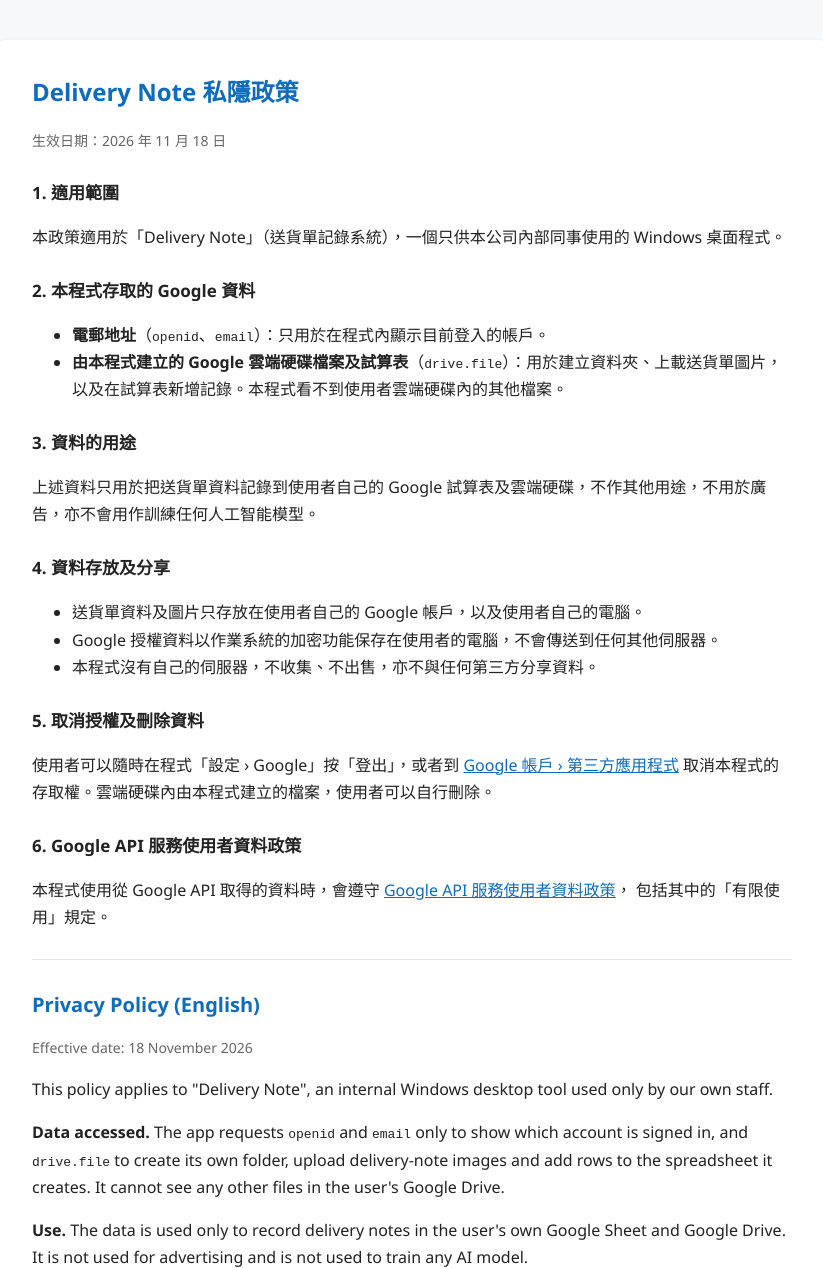
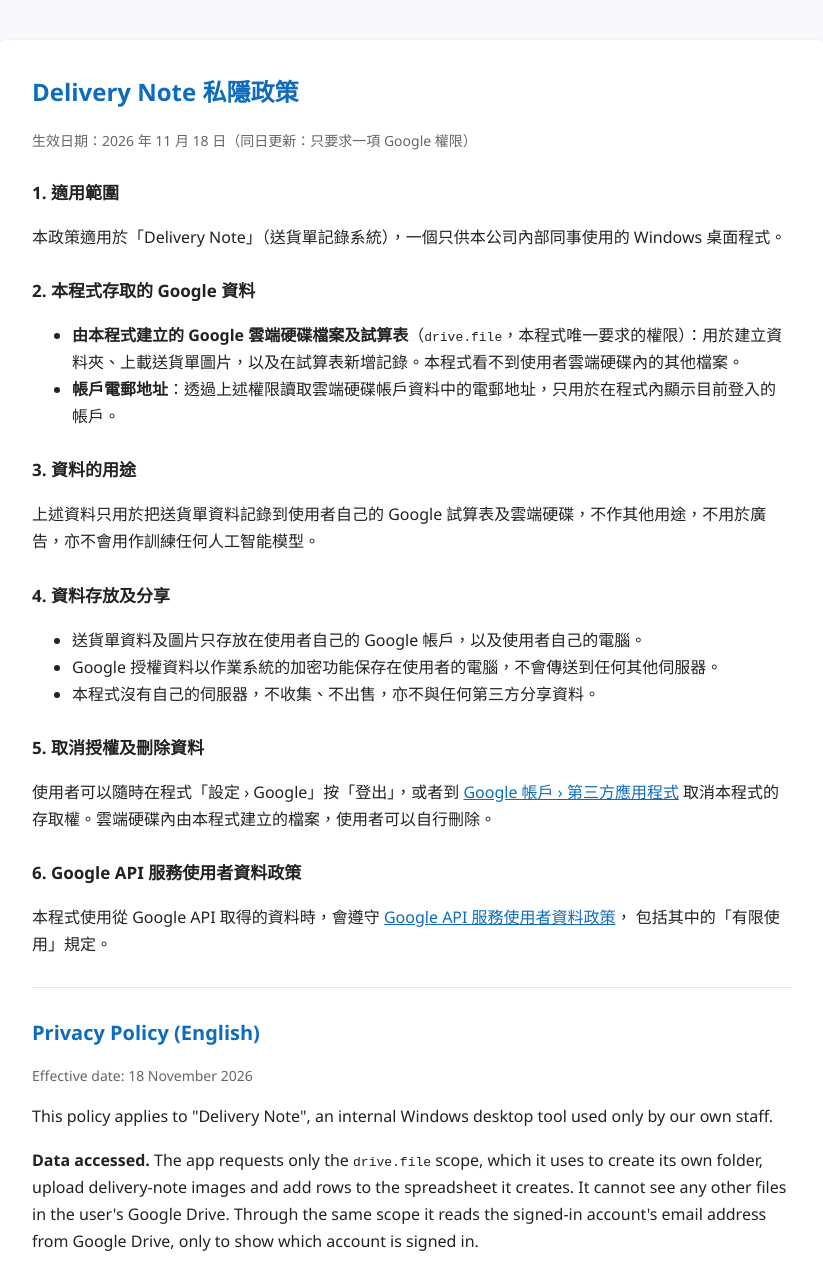
Before and after one commit to saka-saka/delivery-note, a plain HTML site: page privacy.html in a window 1280 px wide. Shown: the top 1268 px of the page, without its empty margins (228-1051 px from the left). Drawn offline with Linux system fonts and the light colour scheme.

Commit message:
Privacy policy: app now requests only the drive.file scope
Co-Authored-By: Claude Opus 5.5 <noreply@anthropic.com>

```diff
--- a/privacy.html
+++ b/privacy.html
@@ -22,15 +22,15 @@
 <body>
 <main>
   <h1>Delivery Note 私隱政策</h1>
-  <p class="muted">生效日期：2026 年 11 月 18 日</p>
+  <p class="muted">生效日期：2026 年 11 月 18 日（同日更新：只要求一項 Google 權限）</p>
 
   <h2>1. 適用範圍</h2>
   <p>本政策適用於「Delivery Note」（送貨單記錄系統），一個只供本公司內部同事使用的 Windows 桌面程式。</p>
 
   <h2>2. 本程式存取的 Google 資料</h2>
   <ul>
-    <li><b>電郵地址</b>（<code>openid</code>、<code>email</code>）：只用於在程式內顯示目前登入的帳戶。</li>
-    <li><b>由本程式建立的 Google 雲端硬碟檔案及試算表</b>（<code>drive.file</code>）：用於建立資料夾、上載送貨單圖片，以及在試算表新增記錄。本程式看不到使用者雲端硬碟內的其他檔案。</li>
+    <li><b>由本程式建立的 Google 雲端硬碟檔案及試算表</b>（<code>drive.file</code>，本程式唯一要求的權限）：用於建立資料夾、上載送貨單圖片，以及在試算表新增記錄。本程式看不到使用者雲端硬碟內的其他檔案。</li>
+    <li><b>帳戶電郵地址</b>：透過上述權限讀取雲端硬碟帳戶資料中的電郵地址，只用於在程式內顯示目前登入的帳戶。</li>
   </ul>
 
   <h2>3. 資料的用途</h2>
@@ -62,7 +62,7 @@
   <h1 style="font-size:20px">Privacy Policy (English)</h1>
   <p class="muted">Effective date: 18 November 2026</p>
   <p>This policy applies to "Delivery Note", an internal Windows desktop tool used only by our own staff.</p>
-  <p><b>Data accessed.</b> The app requests <code>openid</code> and <code>email</code> only to show which account is signed in, and <code>drive.file</code> to create its own folder, upload delivery-note images and add rows to the spreadsheet it creates. It cannot see any other files in the user's Google Drive.</p>
+  <p><b>Data accessed.</b> The app requests only the <code>drive.file</code> scope, which it uses to create its own folder, upload delivery-note images and add rows to the spreadsheet it creates. It cannot see any other files in the user's Google Drive. Through the same scope it reads the signed-in account's email address from Google Drive, only to show which account is signed in.</p>
   <p><b>Use.</b> The data is used only to record delivery notes in the user's own Google Sheet and Google Drive. It is not used for advertising and is not used to train any AI model.</p>
   <p><b>Storage and sharing.</b> Data stays in the user's own Google account and on the user's own computer. Authorization tokens are stored encrypted on the user's computer by the operating system. The app has no server of its own and does not collect, sell or share any data with third parties.</p>
   <p><b>Revoking access.</b> Users can sign out in the app (Settings › Google) or remove the app at <a href="https://myaccount.google.com/permissions" rel="noopener">Google Account › Third-party apps</a> at any time, and may delete the files the app created.</p>
```
